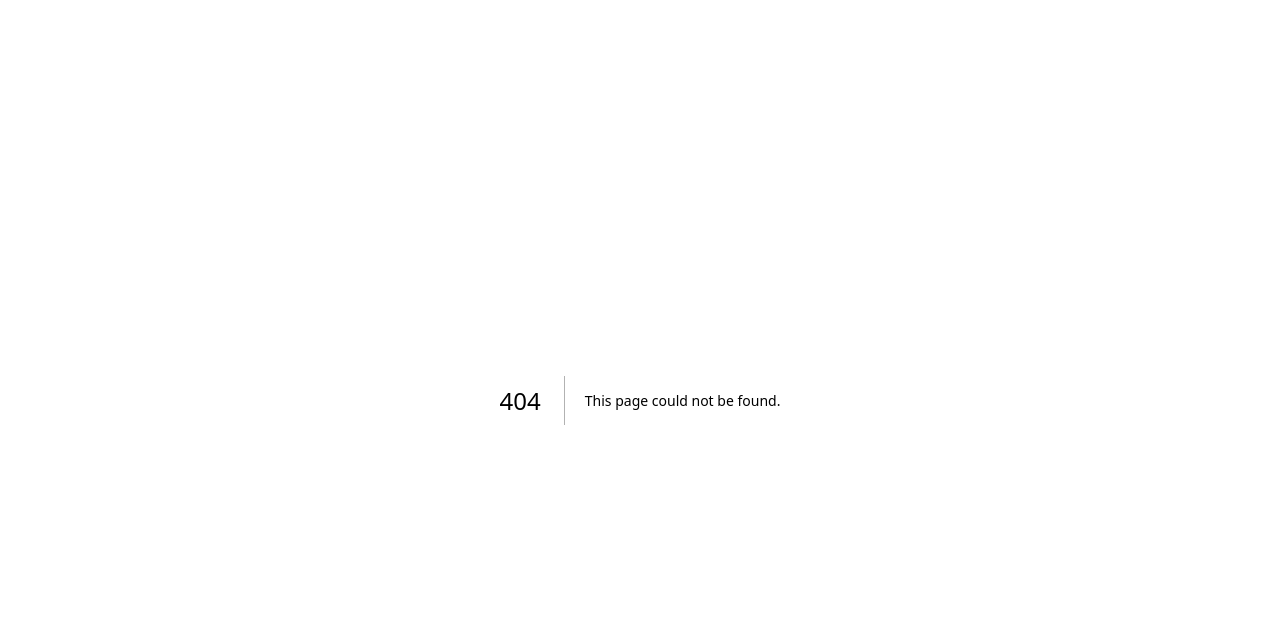
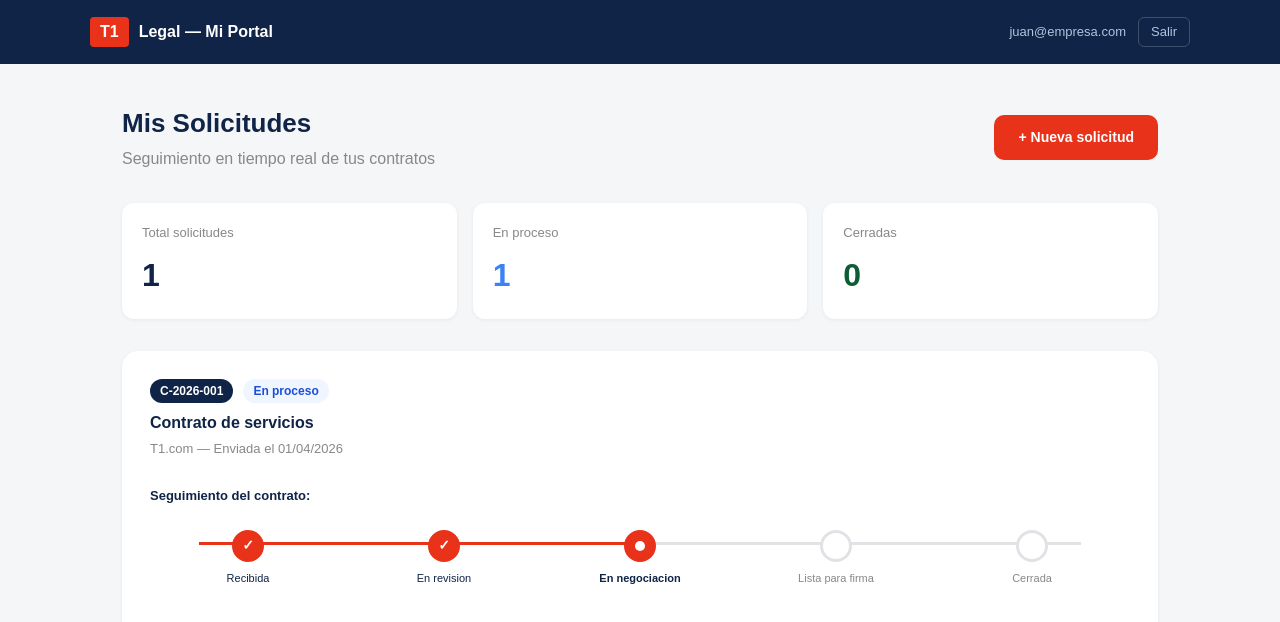
Before and after one commit to jovannipoceros-png/t1-legal, a Next.js app: page /portal in a window 1280 px wide. Before the commit this address had no page. Shown: the top 622 px of the page. Built offline with nearby package versions, Linux system fonts and the light colour scheme.

Commit message:
feat: portal solicitante con tracking

```diff
--- /dev/null
+++ b/src/app/portal/page.tsx
@@ -0,0 +1,73 @@
+export default function Portal() {
+  const pasos = ['Recibida', 'En revision', 'En negociacion', 'Lista para firma', 'Cerrada']
+  const solicitudes = [
+    { id: 'C-2026-001', tipo: 'Contrato de servicios', empresa: 'T1.com', estado: 'En proceso', fecha: '01/04/2026', paso: 2 },
+  ]
+  return (
+    <div style={{ minHeight: '100vh', background: '#F5F6F7', fontFamily: 'sans-serif' }}>
+      <div style={{ background: '#0F2447', padding: '0 32px' }}>
+        <div style={{ maxWidth: '1100px', margin: '0 auto', display: 'flex', alignItems: 'center', justifyContent: 'space-between', height: '64px' }}>
+          <div style={{ display: 'flex', alignItems: 'center', gap: '10px' }}>
+            <span style={{ background: '#E8321A', color: 'white', fontWeight: 900, fontSize: '16px', padding: '3px 10px', borderRadius: '4px' }}>T1</span>
+            <span style={{ color: 'white', fontWeight: 700 }}>Legal — Mi Portal</span>
+          </div>
+          <div style={{ display: 'flex', alignItems: 'center', gap: '12px' }}>
+            <span style={{ color: '#B0C4DE', fontSize: '13px' }}>juan@empresa.com</span>
+            <a href="/login" style={{ color: '#B0C4DE', fontSize: '13px', textDecoration: 'none', border: '1px solid rgba(255,255,255,0.2)', padding: '4px 12px', borderRadius: '6px' }}>Salir</a>
+          </div>
+        </div>
+      </div>
+      <div style={{ maxWidth: '1100px', margin: '0 auto', padding: '40px 32px' }}>
+        <div style={{ display: 'flex', justifyContent: 'space-between', alignItems: 'center', marginBottom: '32px' }}>
+          <div>
+            <h1 style={{ color: '#0F2447', fontSize: '26px', fontWeight: 700, margin: '0 0 4px' }}>Mis Solicitudes</h1>
+            <p style={{ color: '#888', margin: 0 }}>Seguimiento en tiempo real de tus contratos</p>
+          </div>
+          <a href="/solicitar" style={{ background: '#E8321A', color: 'white', padding: '12px 24px', borderRadius: '10px', textDecoration: 'none', fontWeight: 700, fontSize: '14px' }}>+ Nueva solicitud</a>
+        </div>
+        <div style={{ display: 'grid', gridTemplateColumns: 'repeat(3, 1fr)', gap: '16px', marginBottom: '32px' }}>
+          {[
+            { label: 'Total solicitudes', value: '1', color: '#0F2447' },
+            { label: 'En proceso', value: '1', color: '#3B82F6' },
+            { label: 'Cerradas', value: '0', color: '#0D5C36' },
+          ].map((k, i) => (
+            <div key={i} style={{ background: 'white', borderRadius: '12px', padding: '20px', boxShadow: '0 1px 4px rgba(0,0,0,0.06)' }}>
+              <p style={{ color: '#888', fontSize: '13px', margin: '0 0 8px' }}>{k.label}</p>
+              <p style={{ color: k.color, fontSize: '32px', fontWeight: 700, margin: 0 }}>{k.value}</p>
+            </div>
+          ))}
+        </div>
+        {solicitudes.map((s, i) => (
+          <div key={i} style={{ background: 'white', borderRadius: '16px', padding: '28px', boxShadow: '0 1px 4px rgba(0,0,0,0.06)', marginBottom: '16px' }}>
+            <div style={{ display: 'flex', justifyContent: 'space-between', alignItems: 'flex-start', marginBottom: '28px' }}>
+              <div>
+                <div style={{ display: 'flex', alignItems: 'center', gap: '10px', marginBottom: '8px' }}>
+                  <span style={{ background: '#0F2447', color: 'white', fontSize: '12px', fontWeight: 700, padding: '3px 10px', borderRadius: '20px' }}>{s.id}</span>
+                  <span style={{ background: '#EFF6FF', color: '#1D4ED8', fontSize: '12px', fontWeight: 600, padding: '3px 10px', borderRadius: '20px' }}>{s.estado}</span>
+                </div>
+                <h3 style={{ color: '#0F2447', fontSize: '16px', fontWeight: 700, margin: '0 0 4px' }}>{s.tipo}</h3>
+                <p style={{ color: '#888', fontSize: '13px', margin: 0 }}>{s.empresa} — Enviada el {s.fecha}</p>
+              </div>
+            </div>
+            <p style={{ color: '#0F2447', fontSize: '13px', fontWeight: 600, marginBottom: '16px' }}>Seguimiento del contrato:</p>
+            <div style={{ position: 'relative', padding: '8px 0 32px' }}>
+              <div style={{ position: 'absolute', top: '20px', left: '5%', right: '5%', height: '3px', background: '#E0E2E6' }} />
+              <div style={{ position: 'absolute', top: '20px', left: '5%', width: `${(s.paso / (pasos.length - 1)) * 90}%`, height: '3px', background: '#E8321A' }} />
+              <div style={{ display: 'flex', justifyContent: 'space-between', position: 'relative' }}>
+                {pasos.map((p, j) => (
+                  <div key={j} style={{ display: 'flex', flexDirection: 'column', alignItems: 'center', gap: '8px', width: '20%' }}>
+                    <div style={{ width: '32px', height: '32px', borderRadius: '50%', background: j <= s.paso ? '#E8321A' : 'white', border: `3px solid ${j <= s.paso ? '#E8321A' : '#E0E2E6'}`, display: 'flex', alignItems: 'center', justifyContent: 'center', zIndex: 1 }}>
+                      {j < s.paso && <span style={{ color: 'white', fontSize: '14px', fontWeight: 700 }}>✓</span>}
+                      {j === s.paso && <span style={{ width: '10px', height: '10px', background: 'white', borderRadius: '50%', display: 'block' }} />}
+                    </div>
+                    <span style={{ fontSize: '11px', color: j <= s.paso ? '#0F2447' : '#888', fontWeight: j === s.paso ? 700 : 400, textAlign: 'center' }}>{p}</span>
+                  </div>
+                ))}
+              </div>
+            </div>
+          </div>
+        ))}
+      </div>
+    </div>
+  )
+}
```
